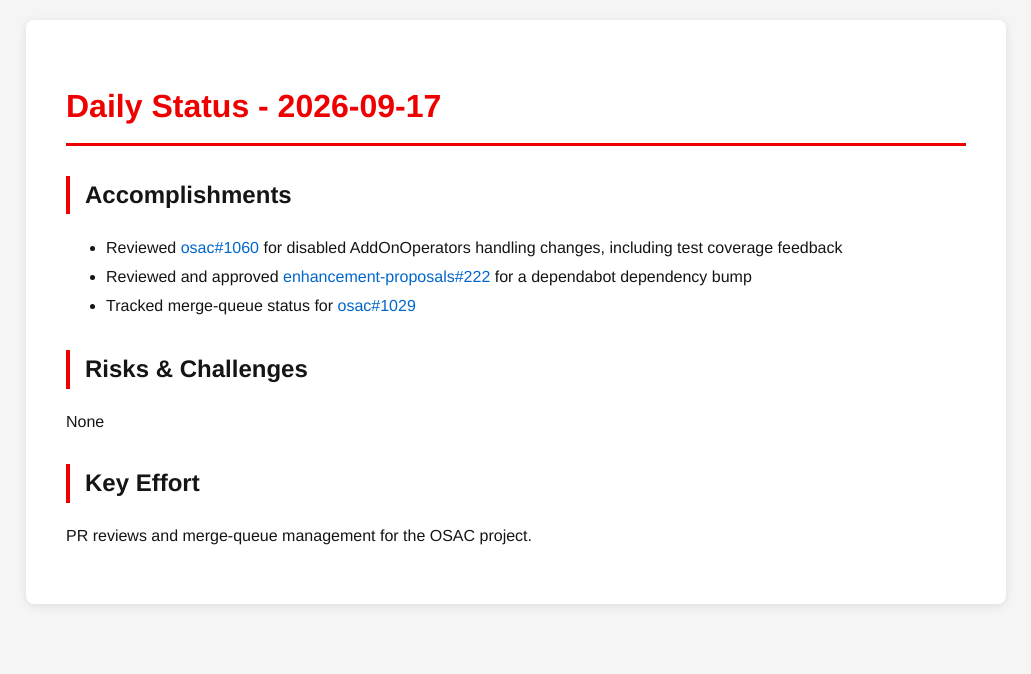
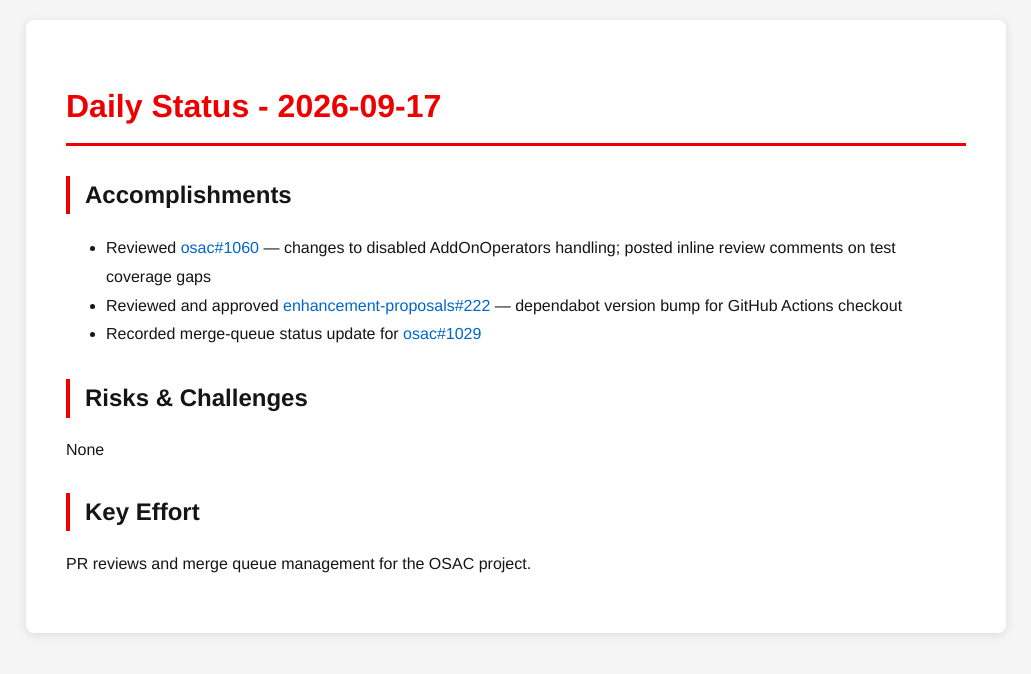
Before and after one commit to tzvatot/daily-status, a Jekyll site: the page built from 2026-09-17.md, in a window 1280 px wide. Shown: the top 674 px of the page, without its empty margins (124-1155 px from the left). Built offline with Jekyll 4.4.1, drawn with Linux system fonts in a browser that asks for light colours.

Commit message:
Daily status update - 2026-09-17

```diff
--- a/2026-09-17.md
+++ b/2026-09-17.md
@@ -7,12 +7,12 @@
 # Daily Status - 2026-09-17
 
 ## Accomplishments
-- Reviewed [osac#1060](https://github.com/osac-project/osac/pull/1060) for disabled AddOnOperators handling changes, including test coverage feedback
-- Reviewed and approved [enhancement-proposals#222](https://github.com/osac-project/enhancement-proposals/pull/222) for a dependabot dependency bump
-- Tracked merge-queue status for [osac#1029](https://github.com/osac-project/osac/pull/1029)
+- Reviewed [osac#1060](https://github.com/osac-project/osac/pull/1060) — changes to disabled AddOnOperators handling; posted inline review comments on test coverage gaps
+- Reviewed and approved [enhancement-proposals#222](https://github.com/osac-project/enhancement-proposals/pull/222) — dependabot version bump for GitHub Actions checkout
+- Recorded merge-queue status update for [osac#1029](https://github.com/osac-project/osac/pull/1029)
 
 ## Risks & Challenges
 None
 
 ## Key Effort
-PR reviews and merge-queue management for the OSAC project.
+PR reviews and merge queue management for the OSAC project.
```
